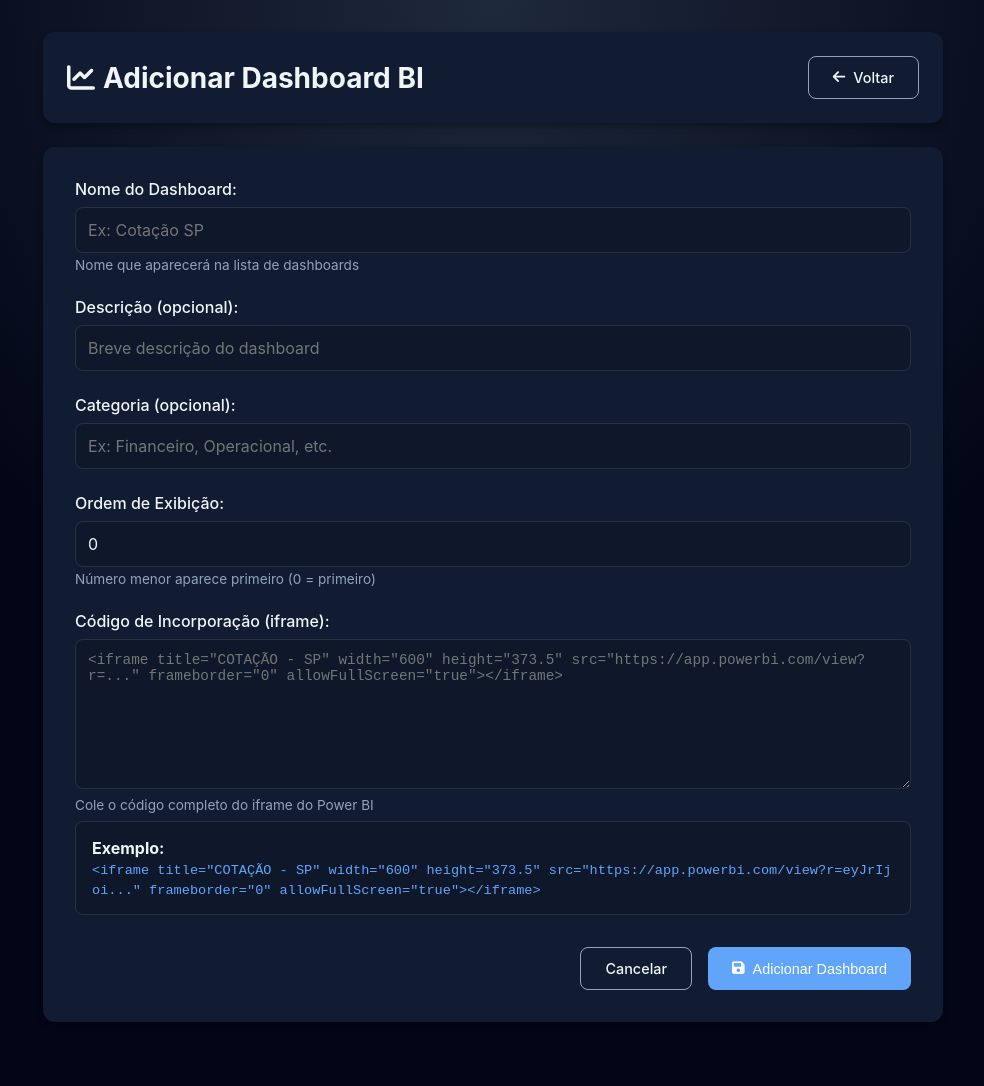
After one commit to anaissiabraao/GeRot, a Flask app: page /admin/dashboards/add in a window 1280 px wide. The commit adds this page. Shown: the whole page, without its empty margins (147-1131 px from the left). Run offline with Flask 3, Linux system fonts and the light colour scheme; the visitor is signed in with stand-in values (Sample User, id 1); some libraries are stand-ins or nearby versions.

Commit message:
Adiciona gerenciamento de dashboards BI: adicionar/editar, expandir em tela inteira e botão de retorno para admin

```diff
--- /dev/null
+++ b/templates/admin_add_dashboard.html
@@ -0,0 +1,269 @@
+<!DOCTYPE html>
+<html lang="pt-BR">
+<head>
+    <meta charset="UTF-8">
+    <meta name="viewport" content="width=device-width, initial-scale=1.0">
+    <title>{% if dashboard %}Editar{% else %}Adicionar{% endif %} Dashboard BI - GeRot Admin</title>
+    <link rel="stylesheet" href="https://cdnjs.cloudflare.com/ajax/libs/font-awesome/6.0.0/css/all.min.css">
+    <style>
+        :root {
+            --bg: #0f172a;
+            --card: #111c33;
+            --card-alt: #172544;
+            --primary: #60a5fa;
+            --primary-dark: #2563eb;
+            --accent: #a855f7;
+            --text: #f1f5f9;
+            --muted: #94a3b8;
+            --success: #22c55e;
+            --danger: #ef4444;
+        }
+
+        * { box-sizing: border-box; margin: 0; padding: 0; }
+
+        body {
+            font-family: 'Inter', system-ui, -apple-system, BlinkMacSystemFont, sans-serif;
+            background: radial-gradient(circle at top, #1e293b, #020617 55%);
+            color: var(--text);
+            min-height: 100vh;
+            padding: 2rem 1rem 4rem;
+        }
+
+        .container {
+            max-width: 900px;
+            margin: 0 auto;
+        }
+
+        .header {
+            background: var(--card);
+            padding: 1.5rem;
+            border-radius: 12px;
+            box-shadow: 0 4px 6px rgba(0,0,0,0.3);
+            margin-bottom: 1.5rem;
+            display: flex;
+            justify-content: space-between;
+            align-items: center;
+            flex-wrap: wrap;
+            gap: 1rem;
+        }
+
+        .header h1 {
+            color: var(--text);
+            font-size: 1.75rem;
+            display: flex;
+            align-items: center;
+            gap: 0.5rem;
+        }
+
+        .btn {
+            display: inline-flex;
+            align-items: center;
+            gap: 0.5rem;
+            padding: 0.75rem 1.5rem;
+            border: none;
+            border-radius: 8px;
+            text-decoration: none;
+            font-weight: 500;
+            cursor: pointer;
+            transition: all 0.2s;
+            font-size: 0.9rem;
+        }
+
+        .btn-primary {
+            background: var(--primary);
+            color: white;
+        }
+
+        .btn-primary:hover {
+            background: var(--primary-dark);
+        }
+
+        .btn-outline {
+            background: transparent;
+            border: 1px solid var(--muted);
+            color: var(--text);
+        }
+
+        .btn-outline:hover {
+            background: var(--card-alt);
+            border-color: var(--primary);
+        }
+
+        .flash-messages {
+            margin-bottom: 1.5rem;
+        }
+
+        .flash {
+            padding: 1rem;
+            border-radius: 8px;
+            margin-bottom: 0.5rem;
+            border-left: 4px solid;
+        }
+
+        .flash.success {
+            background: rgba(34, 197, 94, 0.1);
+            border-color: var(--success);
+            color: var(--success);
+        }
+
+        .flash.error {
+            background: rgba(239, 68, 68, 0.1);
+            border-color: var(--danger);
+            color: var(--danger);
+        }
+
+        .form-card {
+            background: var(--card);
+            border-radius: 12px;
+            padding: 2rem;
+            box-shadow: 0 4px 6px rgba(0,0,0,0.3);
+        }
+
+        .form-group {
+            margin-bottom: 1.5rem;
+        }
+
+        .form-group label {
+            display: block;
+            margin-bottom: 0.5rem;
+            color: var(--text);
+            font-weight: 500;
+        }
+
+        .form-group input,
+        .form-group textarea {
+            width: 100%;
+            padding: 0.75rem;
+            background: var(--bg);
+            border: 1px solid rgba(255,255,255,0.1);
+            border-radius: 8px;
+            color: var(--text);
+            font-size: 1rem;
+            font-family: inherit;
+        }
+
+        .form-group input:focus,
+        .form-group textarea:focus {
+            outline: none;
+            border-color: var(--primary);
+        }
+
+        .form-group small {
+            display: block;
+            margin-top: 0.25rem;
+            color: var(--muted);
+            font-size: 0.85rem;
+        }
+
+        .form-group textarea {
+            min-height: 150px;
+            font-family: 'Courier New', monospace;
+            font-size: 0.9rem;
+        }
+
+        .form-actions {
+            display: flex;
+            gap: 1rem;
+            justify-content: flex-end;
+            margin-top: 2rem;
+        }
+
+        .example-box {
+            background: var(--bg);
+            border: 1px solid rgba(255,255,255,0.1);
+            border-radius: 8px;
+            padding: 1rem;
+            margin-top: 0.5rem;
+        }
+
+        .example-box code {
+            color: var(--primary);
+            font-family: 'Courier New', monospace;
+            font-size: 0.85rem;
+            word-break: break-all;
+        }
+    </style>
+</head>
+<body>
+    <div class="container">
+        <div class="header">
+            <h1>
+                <i class="fas fa-chart-line"></i>
+                {% if dashboard %}Editar{% else %}Adicionar{% endif %} Dashboard BI
+            </h1>
+            <a href="{{ url_for('admin_dashboard') }}" class="btn btn-outline">
+                <i class="fas fa-arrow-left"></i> Voltar
+            </a>
+        </div>
+
+        {% with messages = get_flashed_messages(with_categories=true) %}
+            {% if messages %}
+                <div class="flash-messages">
+                    {% for category, message in messages %}
+                        <div class="flash {{ category }}">
+                            {{ message }}
+                        </div>
+                    {% endfor %}
+                </div>
+            {% endif %}
+        {% endwith %}
+
+        <div class="form-card">
+            <form method="POST">
+                {% if dashboard %}
+                    <input type="hidden" name="dashboard_id" value="{{ dashboard.id }}">
+                {% endif %}
+
+                <div class="form-group">
+                    <label for="title">Nome do Dashboard:</label>
+                    <input type="text" id="title" name="title"
+                           value="{{ dashboard.title if dashboard else '' }}"
+                           placeholder="Ex: Cotação SP" required>
+                    <small>Nome que aparecerá na lista de dashboards</small>
+                </div>
+
+                <div class="form-group">
+                    <label for="description">Descrição (opcional):</label>
+                    <input type="text" id="description" name="description"
+                           value="{{ dashboard.description if dashboard else '' }}"
+                           placeholder="Breve descrição do dashboard">
+                </div>
+
+                <div class="form-group">
+                    <label for="category">Categoria (opcional):</label>
+                    <input type="text" id="category" name="category"
+                           value="{{ dashboard.category if dashboard else '' }}"
+                           placeholder="Ex: Financeiro, Operacional, etc.">
+                </div>
+
+                <div class="form-group">
+                    <label for="display_order">Ordem de Exibição:</label>
+                    <input type="number" id="display_order" name="display_order"
+                           value="{{ dashboard.display_order if dashboard else 0 }}"
+                           min="0" step="1">
+                    <small>Número menor aparece primeiro (0 = primeiro)</small>
+                </div>
+
+                <div class="form-group">
+                    <label for="embed_code">Código de Incorporação (iframe):</label>
+                    <textarea id="embed_code" name="embed_code"
+                              placeholder='<iframe title="COTAÇÃO - SP" width="600" height="373.5" src="https://app.powerbi.com/view?r=..." frameborder="0" allowFullScreen="true"></iframe>'
+                              required>{% if dashboard %}<iframe title="{{ dashboard.title }}" width="600" height="373.5" src="{{ dashboard.embed_url }}" frameborder="0" allowFullScreen="true"></iframe>{% endif %}</textarea>
+                    <small>Cole o código completo do iframe do Power BI</small>
+                    <div class="example-box">
+                        <strong>Exemplo:</strong><br>
+                        <code>&lt;iframe title="COTAÇÃO - SP" width="600" height="373.5" src="https://app.powerbi.com/view?r=eyJrIjoi..." frameborder="0" allowFullScreen="true"&gt;&lt;/iframe&gt;</code>
+                    </div>
+                </div>
+
+                <div class="form-actions">
+                    <a href="{{ url_for('admin_dashboard') }}" class="btn btn-outline">Cancelar</a>
+                    <button type="submit" class="btn btn-primary">
+                        <i class="fas fa-save"></i> {% if dashboard %}Atualizar{% else %}Adicionar{% endif %} Dashboard
+                    </button>
+                </div>
+            </form>
+        </div>
+    </div>
+</body>
+</html>
--- a/templates/admin_dashboard.html
+++ b/templates/admin_dashboard.html
@@ -293,6 +293,9 @@
         <header>
             <h1>🚀 GeRot <span>Painel do Administrador</span></h1>
             <div class="actions">
+                <a class="btn btn-outline" href="{{ url_for('admin_add_dashboard') }}">
+                    <i class="fas fa-plus"></i> Adicionar Dashboard BI
+                </a>
                 <a class="btn btn-outline" href="{{ url_for('admin_users') }}">
                     <i class="fas fa-users"></i> Gerenciar Usuários
                 </a>
```
Also changed, not shown: app_production.py (+92 -0 lines), templates/team_dashboard.html (+116 -0 lines).
